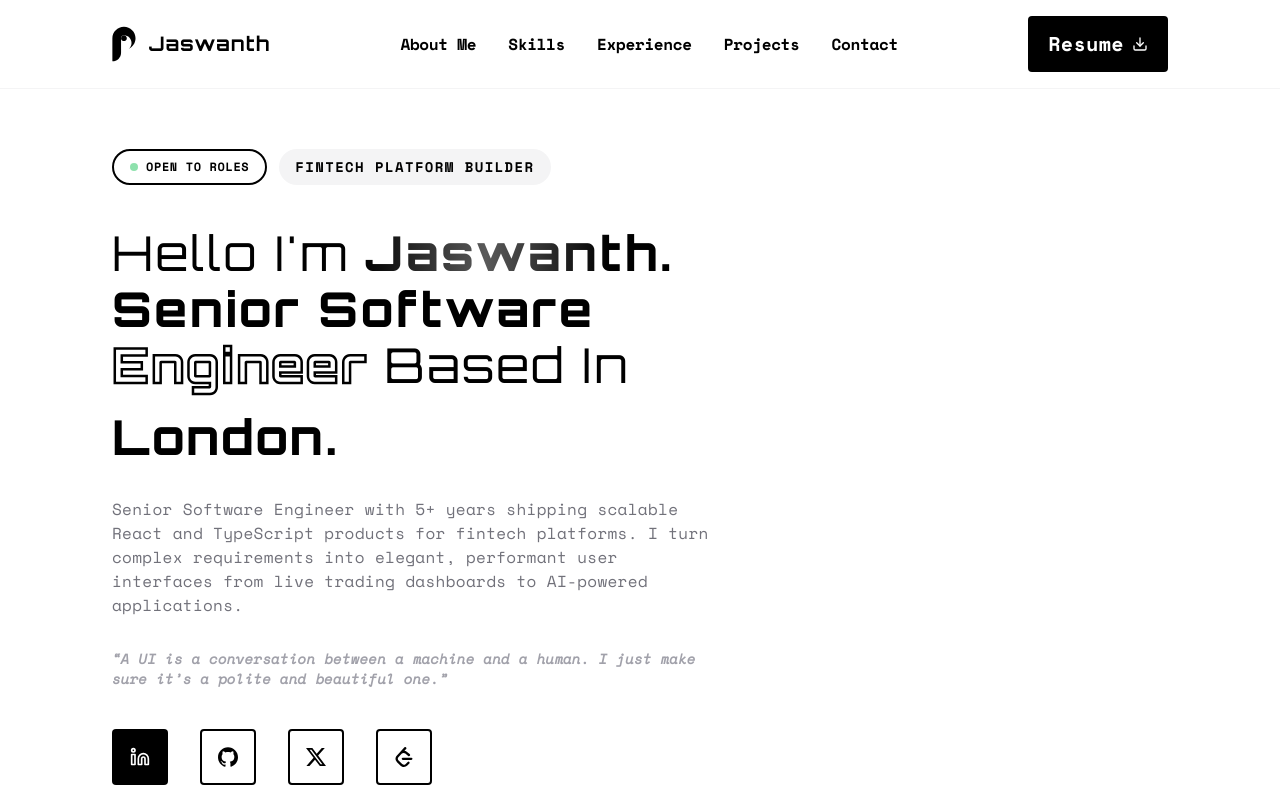
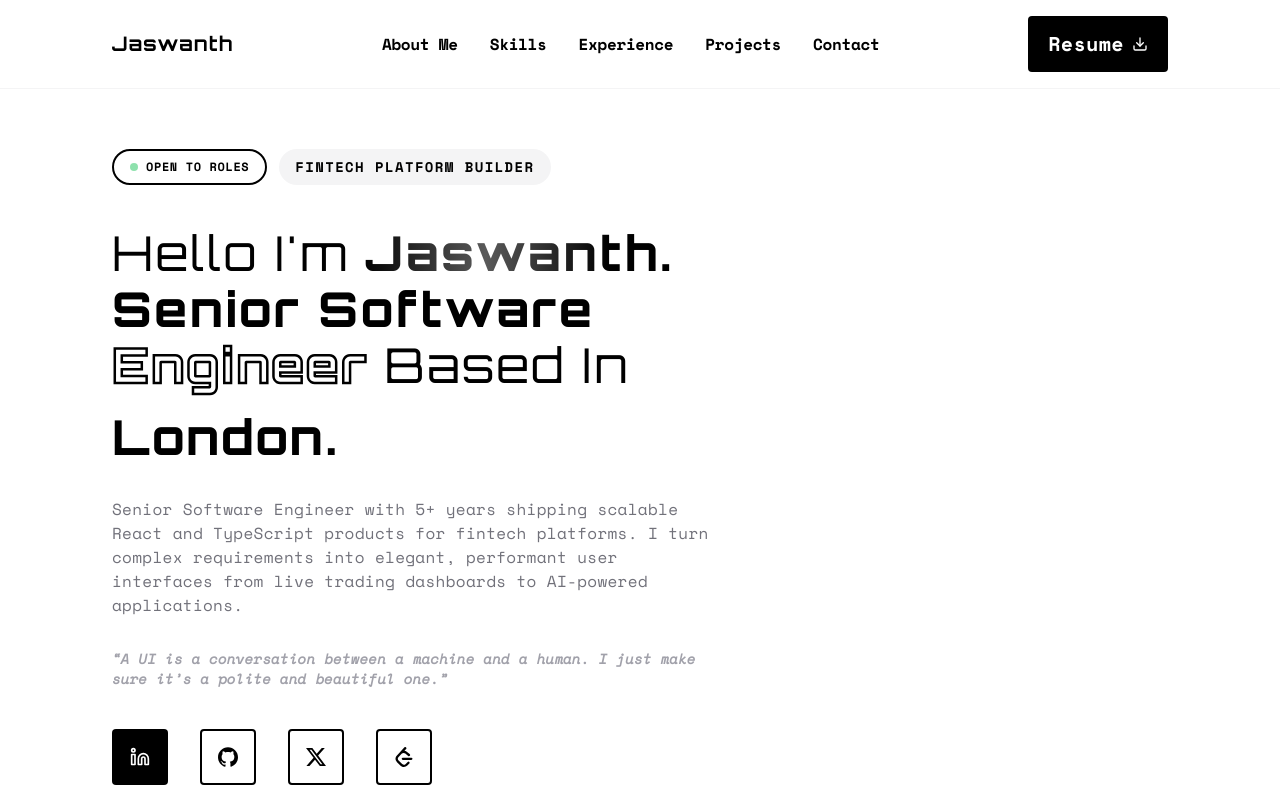
Before and after one commit to jaswanth-b-kumar/skillset-portfolio, a React (Vite) app: page / in a window 1280 px wide. Shown: the top 800 px of the page. Built offline with nearby package versions, Linux system fonts and the light colour scheme.

Commit message:
Fix: Removed misleading logo

```diff
--- a/src/components/Navbar/Navbar.tsx
+++ b/src/components/Navbar/Navbar.tsx
@@ -13,21 +13,6 @@ const NAV_LINKS = [
 
 const RESUME_HREF = "/skillset-portfolio/Jaswanth_Kumar_Bevara_Resume.pdf";
 
-function LogoIcon() {
-  return (
-    <svg width="25" height="36" viewBox="120 34 25 36" fill="none" xmlns="http://www.w3.org/2000/svg" aria-hidden="true">
-      <path
-        d="M143.529 46.2118C143.529 50.8819 140.762 54.9082 136.779 56.7351C138.461 55.3496 139.532 53.248 139.532 50.896C139.532 46.7642 136.226 43.4042 132.112 43.3205C132.057 43.3167 132.008 43.3167 131.953 43.3167C131.898 43.3167 131.848 43.3167 131.794 43.3205C130.267 43.4033 129.059 44.6664 129.059 46.2108V60.6814C129.059 65.4748 125.17 69.3638 120.376 69.3638V46.2118C120.376 39.8193 125.56 34.6353 131.953 34.6353C138.345 34.6353 143.529 39.8193 143.529 46.2118Z"
-        fill="black"
-      />
-      <path
-        d="M133.999 48.2582C135.129 47.128 135.129 45.2956 133.999 44.1654C132.869 43.0352 131.036 43.0352 129.906 44.1654C128.776 45.2956 128.776 47.128 129.906 48.2582C131.036 49.3884 132.869 49.3884 133.999 48.2582Z"
-        fill="black"
-      />
-    </svg>
-  );
-}
-
 export default function Navbar() {
   const [open, setOpen] = useState(false);
 
@@ -36,7 +21,6 @@ export default function Navbar() {
       {/* Desktop + mobile top bar */}
       <div className="max-w-[1440px] mx-auto h-[64px] md:h-[88px] px-4 md:px-28 flex items-center justify-between gap-8">
         <a href="/" className="flex items-center gap-3 no-underline flex-shrink-0" aria-label="Home">
-          <LogoIcon />
           <span className="display-font font-bold text-xl leading-6 tracking-[-0.02em] text-black capitalize">
             Jaswanth
           </span>
```
